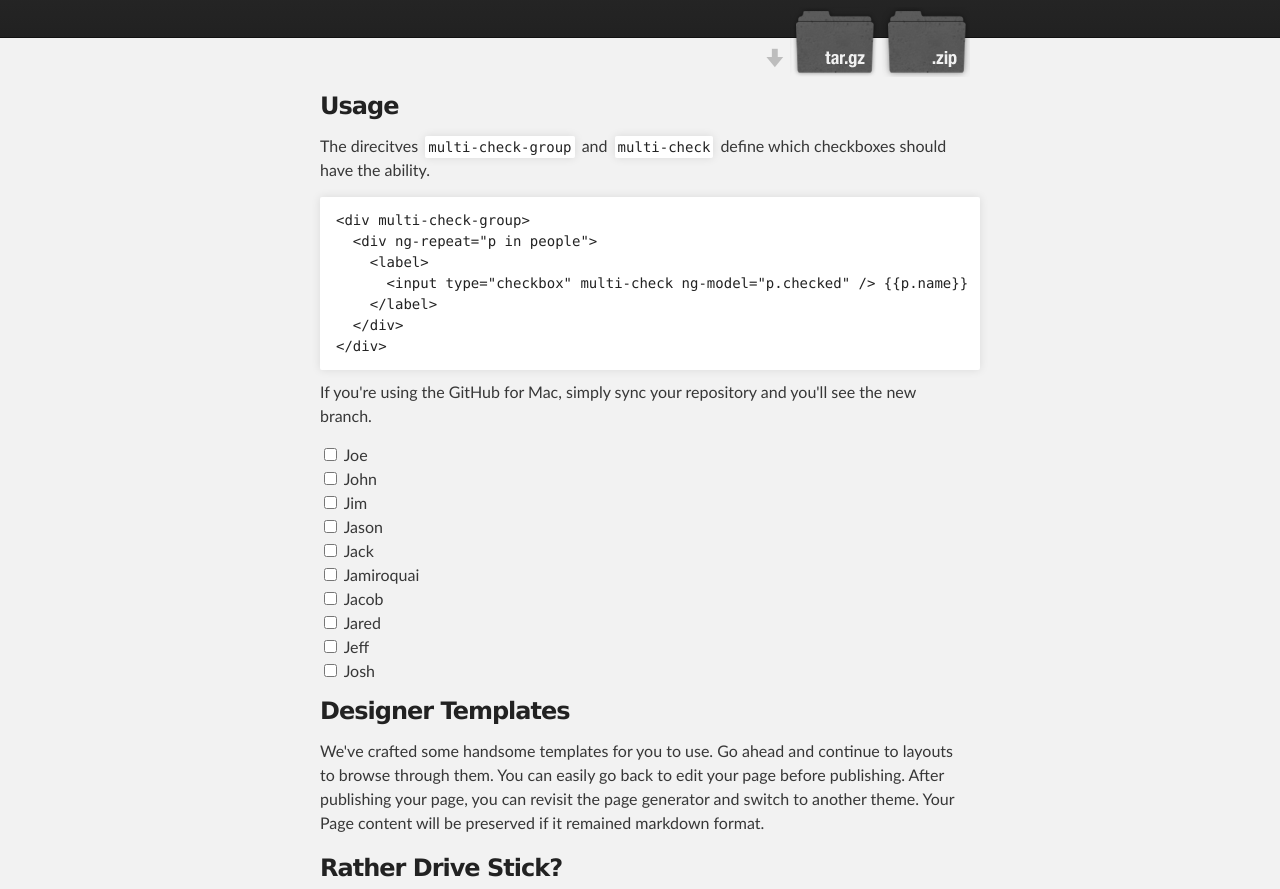
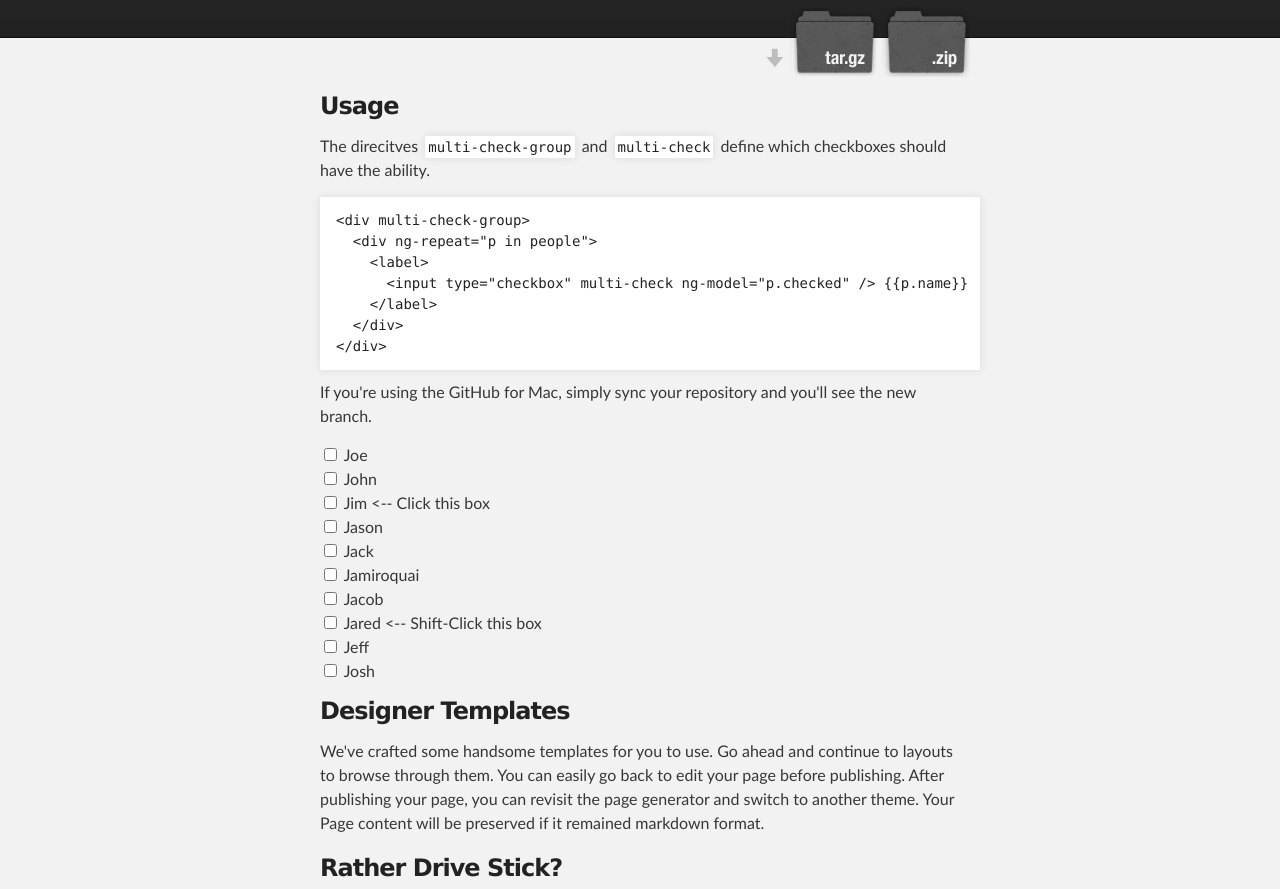
Before and after one commit to jameskleeh/angular-multi-check, a plain HTML site: page index.html in a window 1280 px wide. Shown: the part 208-1097 px from the top of the page. Drawn offline with nearby package versions, Linux system fonts and the light colour scheme; some packages are replaced by stand-ins of ours; a script that the page names is missing.

Commit message:
Update index.html

```diff
--- a/index.html
+++ b/index.html
@@ -52,6 +52,8 @@
     <div ng-repeat="p in people">
       <label>
         <input type="checkbox" multi-check ng-model="p.checked" /> {{p.name}}
+        <span ng-if="$index == 2"> <-- Click this box</span>
+        <span ng-if="$index == 7"> <-- Shift-Click this box</span>
       </label>
     </div>
   </div>
```
